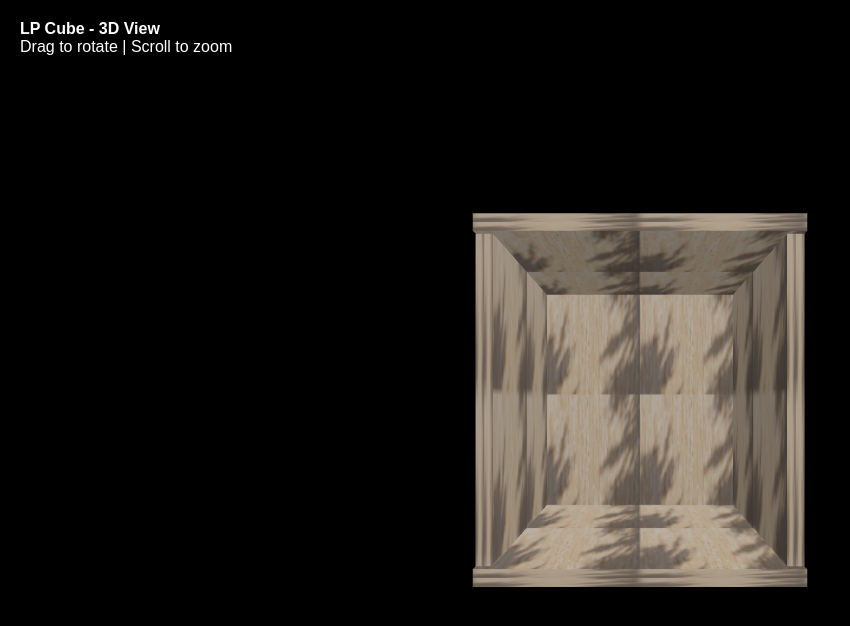
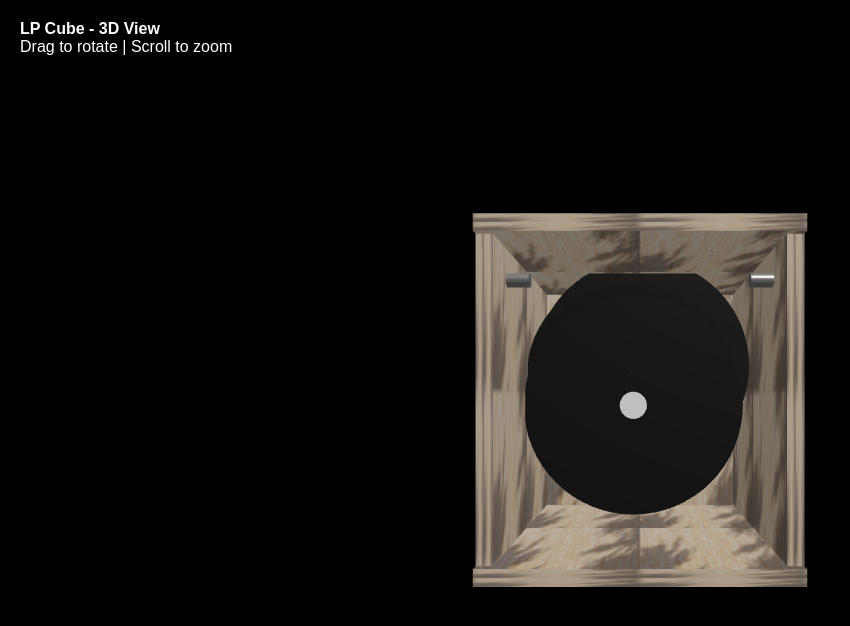
Before and after one commit to dennis731/LP-Record-Cube, a plain HTML site: page index.html in a window 1280 px wide. Shown: the whole page, without its empty margins (0-850 px from the left). Drawn offline with nearby package versions, Linux system fonts and the light colour scheme; animation ran at ten frames a second.

Commit message:
Update index.html with new content

```diff
--- a/index.html
+++ b/index.html
@@ -66,8 +66,6 @@
         // 3. THE LP CUBE (REDESIGNED)
         // ======================================
         const textureLoader = new THREE.TextureLoader();
-        // IMPORTANT: This loads the texture from your repository.
-        // Make sure you have 'wood-texture.jpg' uploaded.
         const woodTexture = textureLoader.load('woodgrain.jpg');
         woodTexture.wrapS = THREE.RepeatWrapping;
         woodTexture.wrapT = THREE.RepeatWrapping;
@@ -122,16 +120,70 @@
         topPanel.position.y = height / 2 - thickness / 2;
         storageCube.add(topPanel);
 
+        // ---- 4. ADD HANDLES ----
+        // Handles as cylinders, attached to left and right panels near the top
+        const handleMaterial = new THREE.MeshStandardMaterial({ color: 0xcccccc, metalness: 0.7, roughness: 0.3 });
+        const handleRadius = 0.08;
+        const handleLength = 0.6;
+        const handleOffsetY = height/2 - thickness - 0.35; // slightly below top edge
+        const handleOffsetZ = depth/2 - thickness - 0.5;   // near front
+
+        // Left handle
+        const leftHandleGeo = new THREE.CylinderGeometry(handleRadius, handleRadius, handleLength, 16);
+        const leftHandle = new THREE.Mesh(leftHandleGeo, handleMaterial);
+        leftHandle.rotation.z = Math.PI / 2;
+        leftHandle.position.set(
+            -width/2 + thickness/2 + 0.05,
+            handleOffsetY,
+            handleOffsetZ
+        );
+        storageCube.add(leftHandle);
+
+        // Right handle
+        const rightHandleGeo = new THREE.CylinderGeometry(handleRadius, handleRadius, handleLength, 16);
+        const rightHandle = new THREE.Mesh(rightHandleGeo, handleMaterial);
+        rightHandle.rotation.z = Math.PI / 2;
+        rightHandle.position.set(
+            width/2 - thickness/2 - 0.05,
+            handleOffsetY,
+            handleOffsetZ
+        );
+        storageCube.add(rightHandle);
+
+        // ---- 5. ADD LPs INSIDE THE CUBE ----
+        // LPs: Thin cylinders, colored black, inside the cube
+        const lpMaterial = new THREE.MeshStandardMaterial({ color: 0x222222, metalness: 0.5, roughness: 0.6 });
+        const lpRadius = 1.45; // 290mm diameter (approx 12" record)
+        const lpThickness = 0.03; // 3mm thick
+        const lpCount = 4;
+        for (let i = 0; i < lpCount; i++) {
+            const lpGeo = new THREE.CylinderGeometry(lpRadius, lpRadius, lpThickness, 64);
+            const lp = new THREE.Mesh(lpGeo, lpMaterial);
+            // Stagger LPs with slight offset and rotation
+            lp.rotation.x = Math.PI / 2 + (Math.random()-0.5) * 0.15;
+            lp.position.y = -height/2 + thickness + lpRadius + 0.2 + i*0.18;
+            lp.position.z = (Math.random()-0.5) * 0.3;
+            lp.position.x = (Math.random()-0.5) * 0.3;
+            storageCube.add(lp);
+
+            // Add a simple label sticker (white circle) to the center
+            const labelGeo = new THREE.CylinderGeometry(0.18, 0.18, lpThickness+0.01, 32);
+            const labelMat = new THREE.MeshStandardMaterial({ color: 0xffffff });
+            const label = new THREE.Mesh(labelGeo, labelMat);
+            label.position.set(0,0,0);
+            lp.add(label);
+        }
+
         // Add the finished cube to the scene
         scene.add(storageCube);
 
-        // 4. CONTROLS
+        // 6. CONTROLS
         // ======================================
         const controls = new OrbitControls(camera, renderer.domElement);
         controls.enableDamping = true;
         controls.dampingFactor = 0.05;
 
-        // 5. ANIMATION LOOP
+        // 7. ANIMATION LOOP
         // ======================================
         function animate() {
             requestAnimationFrame(animate);
```
